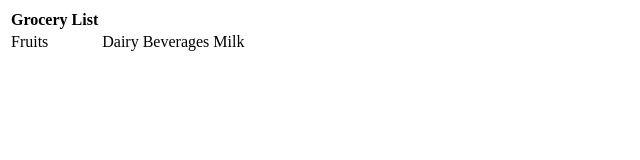
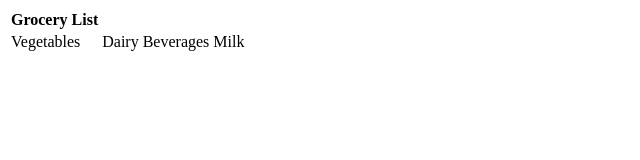
Before and after one commit to darielperdiguerra/gittest1, a plain HTML site: page index.html in a window 1280 px wide. Shown: the full height of the page, 0-640 px from the left. Drawn offline with Linux system fonts and the light colour scheme.

Commit message:
changed Fruits to vegetables

```diff
--- a/index.html
+++ b/index.html
@@ -3,7 +3,7 @@
     <th>Grocery List</th>
   </tr>
   <tr>
-    <td>Fruits</td>
+    <td>Vegetables</td>
     <td>Dairy</td>
 	 <td>Beverages</td>
 	 <td>Milk</td>
```
